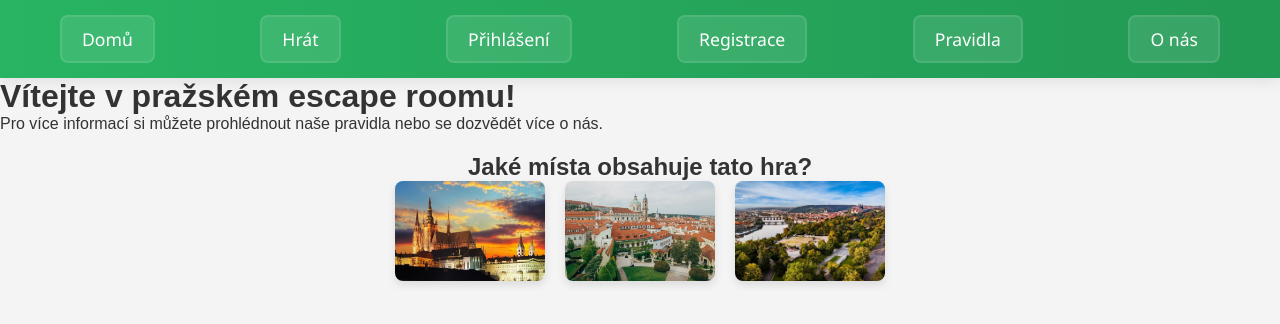
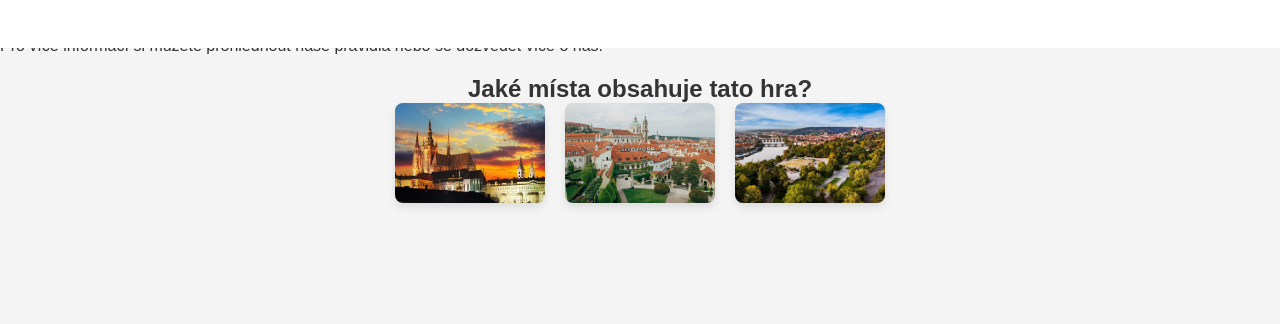
Before and after one commit to FantaCZ/outdoor-hra, a PHP site: page /index.php in a window 1280 px wide. Shown: the top 324 px of the page. Run offline with PHP 8.4, Linux system fonts and the light colour scheme.

Commit message:
Update navigation bar styling to use fixed positioning with a white background and full width

```diff
--- a/project-root/css/nav.css
+++ b/project-root/css/nav.css
@@ -1,10 +1,9 @@
 .index-nav {
-    /* Odstraníme position: fixed */
-    background: linear-gradient(90deg, #28b463, #229954);
-    padding: 15px 0;
-    box-shadow: 0 2px 15px rgba(0, 0, 0, 0.1);
-    position: sticky;
+    position: fixed;
     top: 0;
+    left: 0;
+    width: 100%;
+    background-color: #fff; /* Přidejte pozadí, aby byla navigace viditelná */
     z-index: 1000;
 }
 
```
